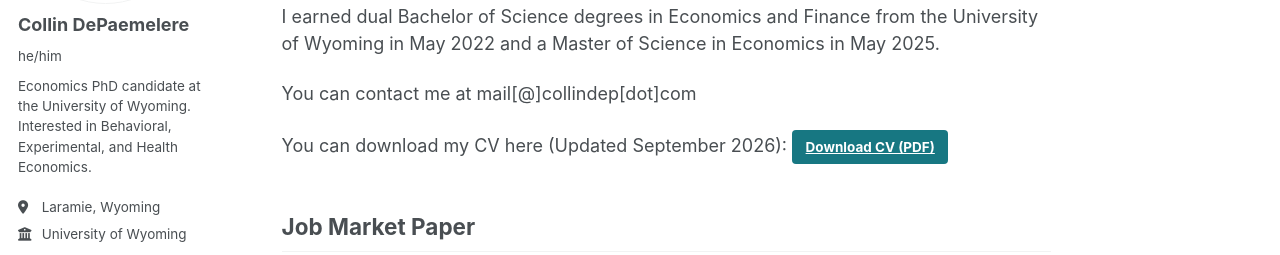
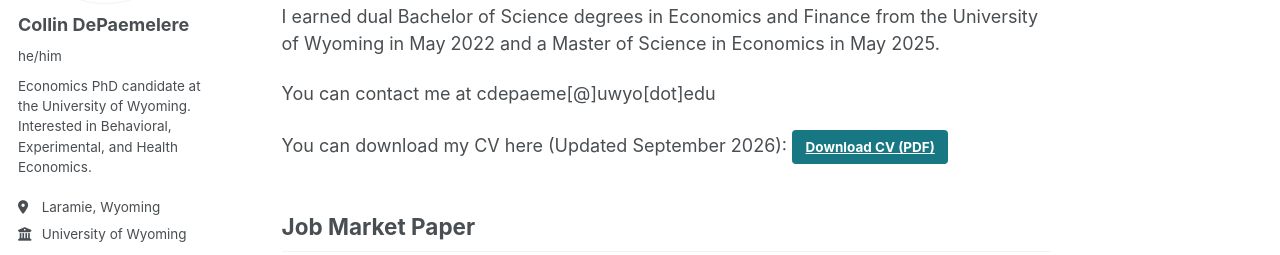
Before and after one commit to CollinDeP/collindep.github.io, a Jekyll site: the page built from _pages/about.md, in a window 1280 px wide and 900 px high. Shown: the part 272-527 px from the top of the window. Built offline with Jekyll 4.4.1, drawn with Linux system fonts in a browser that asks for light colours; some web fonts are replaced; a script bundle is joined from its source files by our own code; library files that are not in the unit come from our copies.

Commit message:
Updated email for consistency

```diff
--- a/_pages/about.md
+++ b/_pages/about.md
@@ -11,7 +11,7 @@ I am a PhD candidate in Economics at the University of Wyoming. My research area
 
 I earned dual Bachelor of Science degrees in Economics and Finance from the University of Wyoming in May 2022 and a Master of Science in Economics in May 2025.
 
-You can contact me at mail\[@]collindep\[dot]com
+You can contact me at cdepaeme\[@]uwyo\[dot]edu
 
 You can download my CV here (Updated September 2026): [Download CV (PDF)](/files/DePaemelere_CV.pdf){: .btn}
 
```
